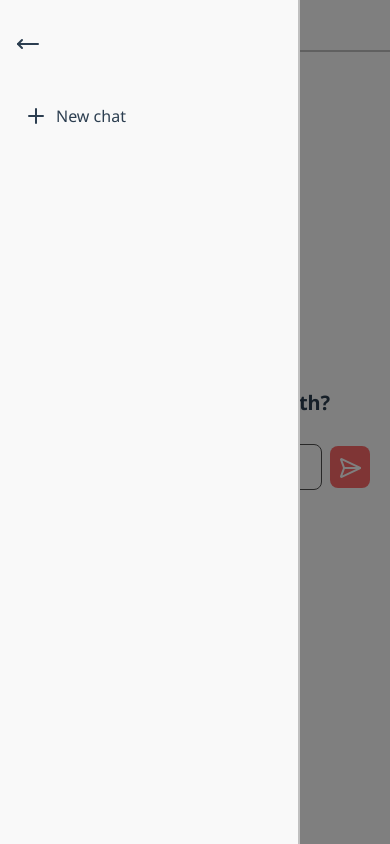
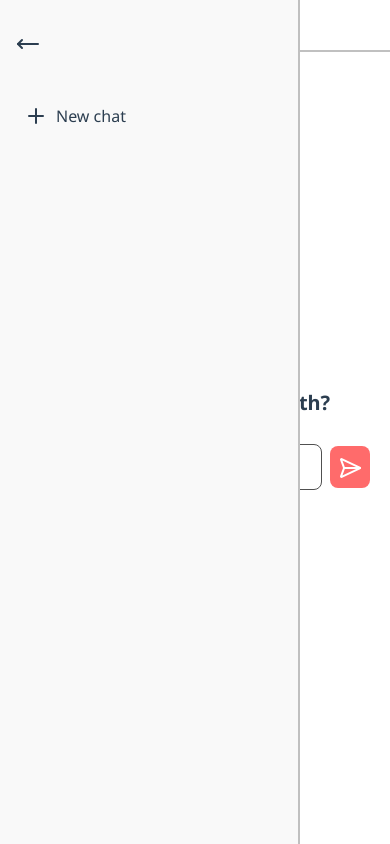
Before and after one commit to faizscripts/my-open-ai, a React (Vite) app: page / in a window 390 px wide. Both pictures are taken after a click on the icon 28 px from the left and 28 px from the top of the page. Built offline with nearby package versions, Linux system fonts and the light colour scheme.

Commit message:
Improve mobile sidebar

```diff
--- a/src/components/sidebar/index.tsx
+++ b/src/components/sidebar/index.tsx
@@ -12,6 +12,12 @@ export default function Sidebar({ isSidebarOpen, sidebarToggle }: SidebarProps):
 
     const ToggleIcon = isSidebarOpen ? MoveLeft : MoveRight;
 
+    const closeSidebarInMobile = (): void => {
+        if (window.innerWidth <= 768 && isSidebarOpen) {
+            sidebarToggle();
+        }
+    };
+
     const newChatButton = (): React.JSX.Element => {
         if (isSidebarOpen) {
             return (
@@ -22,24 +28,33 @@ export default function Sidebar({ isSidebarOpen, sidebarToggle }: SidebarProps):
         }
 
         return (
-            <div className={ `${styles.newChat} ${styles.iconOnly}` } onClick={ addNewChat }>
-                <Plus  data-bs-toggle="tooltip" data-bs-placement="right" data-bs-title="New chat" />
-            </div>
+            <Plus
+                className={ `${styles.newChat} ${styles.iconOnly}` }
+                onClick={ addNewChat }
+                aria-label="New chat"
+                data-bs-toggle="tooltip"
+                data-bs-placement="right"
+                data-bs-title="New chat" />
         );
 
     };
 
     const addNewChat = (): void => {
         setActiveThreadId(null);
+        closeSidebarInMobile();
     };
 
     const onChatSelect = (id: string): void => {
         setActiveThreadId(id);
+        closeSidebarInMobile();
     };
 
     return (
         <>
-            { isSidebarOpen && <div className={ styles.backdrop } onClick={ sidebarToggle }></div> }
+            <div
+                className={ `${styles.backdrop} ${isSidebarOpen ? styles.open : styles.closed}` }
+                onClick={ sidebarToggle }>
+            </div>
 
             <div className={ `${styles.wrapper} ${isSidebarOpen ? styles.open : styles.closed}` }>
                 <ToggleIcon
--- a/src/components/sidebar/sidebar.module.scss
+++ b/src/components/sidebar/sidebar.module.scss
@@ -34,18 +34,35 @@
 }
 
 .backdrop {
-  display: none;
+  position: fixed;
+  top: 0;
+  left: 0;
+  right: 0;
+  bottom: 0;
+  z-index: 999;
+  opacity: 0;
+  pointer-events: none;
+  transition: opacity 0.4s ease;
+
+  @media (min-width: 768px) {
+    display: none;
+  }
 
   @media (max-width: 768px) {
-    display: block;
-    position: fixed;
-    top: 0;
-    left: 0;
-    right: 0;
-    bottom: 0;
-    background-color: rgba(0, 0, 0, 0.5);
-    z-index: 999;
+    &.open {
+      opacity: 1;
+      pointer-events: auto;
+    }
+
+    &.closed {
+      opacity: 0;
+      pointer-events: none;
+    }
   }
+}
+
+.backdropVisible {
+  opacity: 1;
 }
 
 .toggleButton {
```
